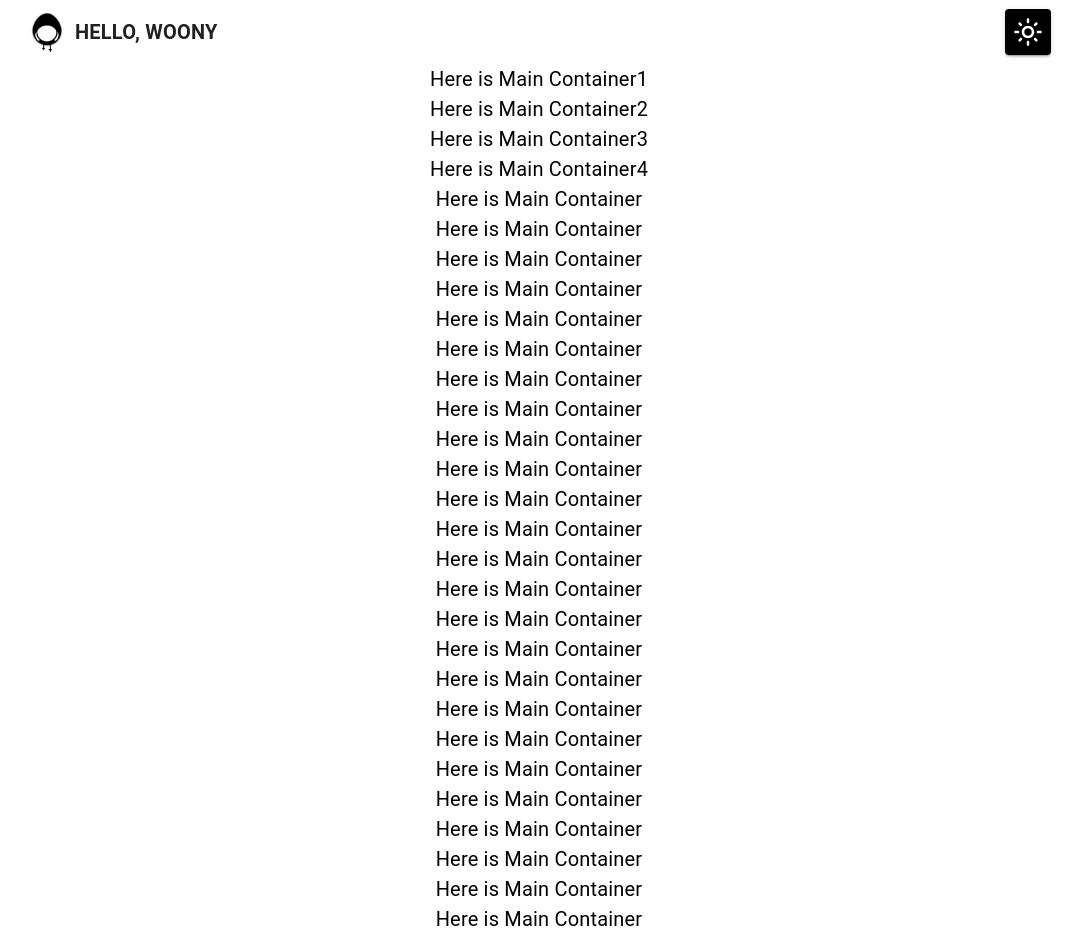
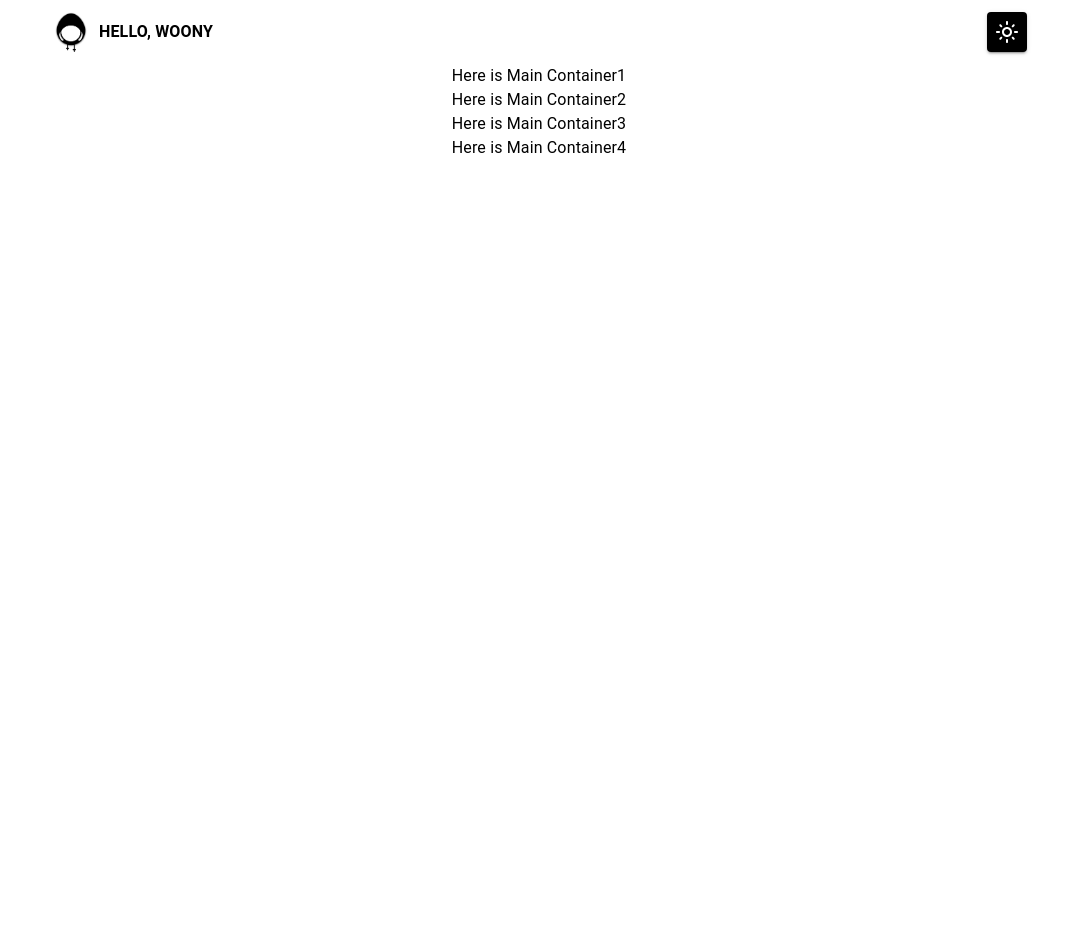
Before and after one commit to WhoIsWoony/woony-home, a Next.js app: page / in a window 1280 px wide. Shown: the top 939 px of the page, without its empty margins (101-1184 px from the left). After the commit the page ends 800 px from the top, so only its background shows below. Built offline with nearby package versions, Linux system fonts and the light colour scheme.

Commit message:
feat: complete with toggle theme

```diff
--- a/components/Header.tsx
+++ b/components/Header.tsx
@@ -20,7 +20,7 @@ const ButtonIcon = styled(Button)`
 `;
 
 const Header: NextComponentType = () => {
-  const { mode, setMode } = useContext(GlobalContext);
+  const { selectedTheme, setSelectedTheme } = useContext(GlobalContext);
 
   return (
     <Stack>
@@ -42,7 +42,8 @@ const Header: NextComponentType = () => {
           <Stack direction="row" spacing={1} sx={{ alignItems: "center" }}>
             <div style={{ width: 40, height: 40, position: "relative" }}>
               <Image
-                src={mode === "dark" ? "/icon_b.png" : "/icon_w.png"}
+                src={selectedTheme === "dark" ? "/icon_b.png" : "/icon_w.png"}
+                alt="Picture of Logo"
                 layout="fill"
                 objectFit="contain"
               />
@@ -56,7 +57,9 @@ const Header: NextComponentType = () => {
             <ButtonIcon
               color="dark"
               onClick={() => {
-                setMode?.((prev) => (prev === "dark" ? "light" : "dark"));
+                setSelectedTheme?.((prev) =>
+                  prev === "dark" ? "light" : "dark"
+                );
               }}
             >
               <LightModeOutlinedIcon sx={{ margin: 1 }} color="light" />
--- a/package.json
+++ b/package.json
@@ -13,12 +13,12 @@
     "@emotion/styled": "^11.10.0",
     "@mui/icons-material": "^5.8.4",
     "@mui/material": "^5.10.1",
+    "@mui/styles": "^5.9.3",
     "@types/styled-components": "^5.1.26",
     "next": "12.2.5",
     "react": "18.2.0",
     "react-dom": "18.2.0",
-    "styled-components": "^5.3.5",
-    "styled-normalize": "^8.0.7"
+    "styled-jsx": "^5.0.4"
   },
   "devDependencies": {
     "@types/node": "18.7.6",
--- a/pages/_app.tsx
+++ b/pages/_app.tsx
@@ -1,9 +1,7 @@
 import type { AppProps } from "next/app";
-import { ThemeProvider } from "styled-components";
 import { PaletteMode, ThemeProvider as MuiThemeProvider } from "@mui/material";
+import CssBaseline from "@mui/material/CssBaseline";
 
-import { GlobalStyle } from "../styles/globalStyle";
-import { theme } from "../styles/theme";
 import {
   createContext,
   Dispatch,
@@ -11,41 +9,43 @@ import {
   useEffect,
   useState,
 } from "react";
-import getMuiTheme from "../styles/muiTheme";
+import { darkTheme, lightTheme } from "../styles/muiThemes";
 import LocalStorage from "../util/LocalStorage";
 
 interface IGlobalContext {
-  mode?: PaletteMode;
-  setMode?: Dispatch<SetStateAction<PaletteMode>>;
+  selectedTheme?: PaletteMode;
+  setSelectedTheme?: Dispatch<SetStateAction<PaletteMode>>;
 }
-export const GlobalContext = createContext<IGlobalContext>({ mode: "dark" });
+export const GlobalContext = createContext<IGlobalContext>({});
 
 export const ColorModeContext = createContext({
   toggle: () => {},
 });
 
 function App({ Component, pageProps }: AppProps) {
-  const [mode, setMode] = useState<PaletteMode>(
-    LocalStorage.getItem("mode") === "dark" ? "dark" : "light"
+  const [theme, setTheme] = useState(darkTheme);
+  const [selectedTheme, setSelectedTheme] = useState<PaletteMode>(
+    LocalStorage.getItem("selectedTheme") === "dark" ? "dark" : "light"
   );
+
   useEffect(() => {
-    const toggleMode = () => {
-      LocalStorage.setItem(
-        "mode",
-        LocalStorage.getItem("mode") === "dark" ? "dark" : "light"
-      );
-    };
-    toggleMode();
-  }, [mode]);
+    if (!LocalStorage.getItem("selectedTheme"))
+      LocalStorage.setItem("selectedTheme", "dark");
+    setTheme(selectedTheme === "dark" ? darkTheme : lightTheme);
+    LocalStorage.setItem("selectedTheme", selectedTheme);
+  }, [selectedTheme]);
 
   return (
-    <GlobalContext.Provider value={{ mode, setMode }}>
-      <ThemeProvider theme={theme}>
-        <MuiThemeProvider theme={getMuiTheme(mode)}>
-          <GlobalStyle />
-          <Component {...pageProps} />
-        </MuiThemeProvider>
-      </ThemeProvider>
+    <GlobalContext.Provider value={{ selectedTheme, setSelectedTheme }}>
+      <MuiThemeProvider theme={theme}>
+        <CssBaseline />
+        <style global jsx>{`
+          body {
+            background: ${selectedTheme === "dark" ? "#000000" : "#ffffff"};
+          }
+        `}</style>
+        <Component {...pageProps} />
+      </MuiThemeProvider>
     </GlobalContext.Provider>
   );
 }
--- a/pages/_document.tsx
+++ /dev/null
@@ -1,31 +0,0 @@
-import Document, { DocumentContext, DocumentInitialProps } from "next/document";
-import { ServerStyleSheet } from "styled-components";
-
-export default class MyDocument extends Document {
-  static async getInitialProps(
-    ctx: DocumentContext
-  ): Promise<DocumentInitialProps> {
-    const sheet = new ServerStyleSheet();
-    const originalRenderPage = ctx.renderPage;
-
-    try {
-      ctx.renderPage = () =>
-        originalRenderPage({
-          enhanceApp: (App) => (props) =>
-            sheet.collectStyles(<App {...props} />),
-        });
-      const initialProps = await Document.getInitialProps(ctx);
-      return {
-        ...initialProps,
-        styles: (
-          <>
-            {initialProps.styles}
-            {sheet.getStyleElement()}
-          </>
-        ),
-      };
-    } finally {
-      sheet.seal();
-    }
-  }
-}
--- a/pages/index.tsx
+++ b/pages/index.tsx
@@ -5,7 +5,7 @@ import Header from "../components/Header";
 
 const Home: NextPage = () => {
   return (
-    <Stack alignItems="center">
+    <Stack alignItems="center" sx={{ bgcolor: "light.main" }}>
       <Head>
         <title>Create Next App</title>
         <meta name="description" content="Generated by create next app" />
@@ -16,41 +16,6 @@ const Home: NextPage = () => {
       <Typography>Here is Main Container2</Typography>
       <Typography>Here is Main Container3</Typography>
       <Typography>Here is Main Container4</Typography>
-      <Typography>Here is Main Container</Typography>
-      <Typography>Here is Main Container</Typography>
-      <Typography>Here is Main Container</Typography>
-      <Typography>Here is Main Container</Typography>
-      <Typography>Here is Main Container</Typography>
-      <Typography>Here is Main Container</Typography>
-      <Typography>Here is Main Container</Typography>
-      <Typography>Here is Main Container</Typography>
-      <Typography>Here is Main Container</Typography>
-      <Typography>Here is Main Container</Typography>
-      <Typography>Here is Main Container</Typography>
-      <Typography>Here is Main Container</Typography>
-      <Typography>Here is Main Container</Typography>
-      <Typography>Here is Main Container</Typography>
-      <Typography>Here is Main Container</Typography>
-      <Typography>Here is Main Container</Typography>
-      <Typography>Here is Main Container</Typography>
-      <Typography>Here is Main Container</Typography>
-      <Typography>Here is Main Container</Typography>
-      <Typography>Here is Main Container</Typography>
-      <Typography>Here is Main Container</Typography>
-      <Typography>Here is Main Container</Typography>
-      <Typography>Here is Main Container</Typography>
-      <Typography>Here is Main Container</Typography>
-      <Typography>Here is Main Container</Typography>
-      <Typography>Here is Main Container</Typography>
-      <Typography>Here is Main Container</Typography>
-      <Typography>Here is Main Container</Typography>
-      <Typography>Here is Main Container</Typography>
-      <Typography>Here is Main Container</Typography>
-      <Typography>Here is Main Container</Typography>
-      <Typography>Here is Main Container</Typography>
-      <Typography>Here is Main Container</Typography>
-      <Typography>Here is Main Container</Typography>
-      <Typography>Here is Main Container</Typography>
     </Stack>
   );
 };
--- a/styles/globalStyle.ts
+++ /dev/null
@@ -1,12 +0,0 @@
-import { createGlobalStyle } from "styled-components";
-import normalize from "styled-normalize";
-
-export const GlobalStyle = createGlobalStyle`
-    ${normalize}
-    html{
-        box-sizing: border-box;
-        font-size: 20px;
-        min-width: 320px;
-        a {cursor:pointer; text-decoration:none;}
-    }
-`;
--- a/styles/muiTheme.ts
+++ /dev/null
@@ -1,35 +0,0 @@
-import { createTheme, PaletteMode } from "@mui/material";
-
-const getMuiTheme = (mode: PaletteMode) =>
-  createTheme({
-    palette: {
-      mode,
-      ...(mode === "dark"
-        ? {
-            primary: {
-              main: "#999999",
-            },
-            dark: { main: "#ffffff" },
-            light: { main: "#000000" },
-          }
-        : {
-            primary: {
-              main: "#999999",
-            },
-            dark: { main: "#000000" },
-            light: { main: "#ffffff" },
-          }),
-    },
-    typography: {
-      button: {},
-    },
-    components: {
-      MuiButton: {
-        defaultProps: {
-          variant: "contained",
-        },
-      },
-    },
-  });
-
-export default getMuiTheme;
--- /dev/null
+++ b/styles/muiThemes.ts
@@ -0,0 +1,51 @@
+import { createTheme } from "@mui/material";
+
+export const lightTheme = createTheme({
+  palette: {
+    primary: {
+      main: "#999999",
+    },
+    dark: { main: "#000000" },
+    light: { main: "#ffffff" },
+  },
+  typography: {
+    button: {},
+  },
+  components: {
+    MuiButton: {
+      defaultProps: {
+        variant: "contained",
+      },
+    },
+    MuiTypography: {
+      defaultProps: {
+        color: "#000000",
+      },
+    },
+  },
+});
+
+export const darkTheme = createTheme({
+  palette: {
+    primary: {
+      main: "#999999",
+    },
+    dark: { main: "#ffffff" },
+    light: { main: "#000000" },
+  },
+  typography: {
+    button: {},
+  },
+  components: {
+    MuiButton: {
+      defaultProps: {
+        variant: "contained",
+      },
+    },
+    MuiTypography: {
+      defaultProps: {
+        color: "#ffffff",
+      },
+    },
+  },
+});
--- a/styles/theme.ts
+++ /dev/null
@@ -1,8 +0,0 @@
-import { DefaultTheme } from "styled-components";
-
-export const theme: DefaultTheme = {
-  colors: {
-    black: "#1e1f1d",
-    white: "#ffffff",
-  },
-};
```
Also changed, not shown: styles/muiTheme.d.ts (renamed from styles/styled.d.ts, +0 -9 lines), .babelrc, 1 other file (tests, documents, lock files or other folders).
